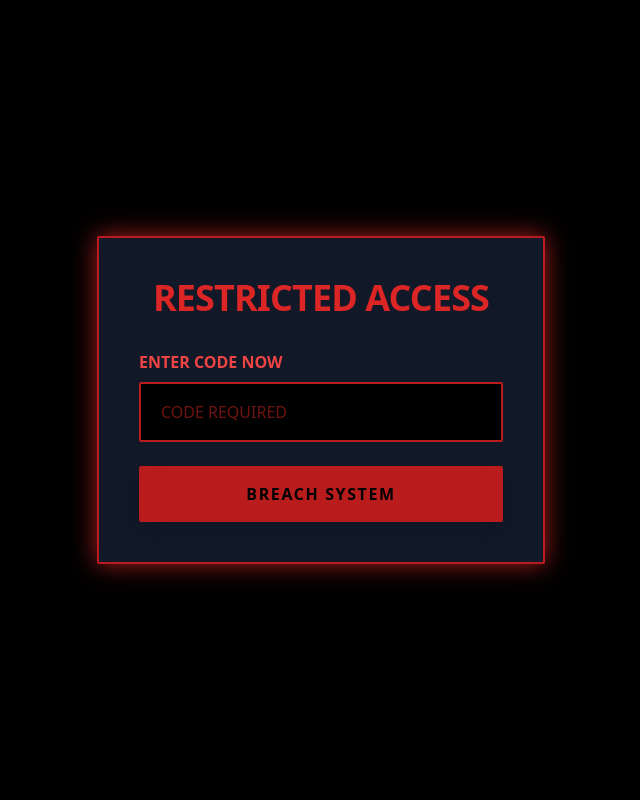
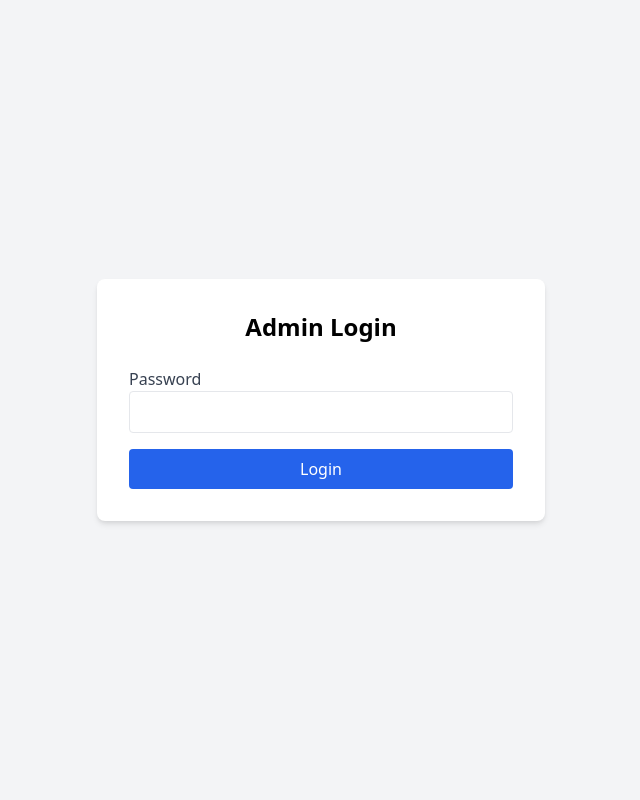
Before and after one commit to steadyBOMBER/Consignments, a Flask app: page /login in a window 1280 px wide. Shown: the whole page, without its empty margins (319-959 px from the left). Run offline with Flask 3, Linux system fonts and the light colour scheme; parts of the project's set-up code (start-up, migrations or seed data) failed here and were passed over; some libraries are stand-ins or nearby versions.

Commit message:
Update login.html

```diff
--- a/templates/login.html
+++ b/templates/login.html
@@ -2,36 +2,18 @@
 <html lang="en">
 <head>
     <meta charset="UTF-8">
-    <meta name="viewport" content="width=device-width, initial-scale=1.0">
-    <title>Admin Login</title>
-    <script src="https://cdn.tailwindcss.com"></script>
-    <style>
-        @keyframes pulse-glow {
-            0%, 100% { box-shadow: 0 0 15px rgba(220, 38, 38, 0.5); }
-            50% { box-shadow: 0 0 25px rgba(220, 38, 38, 0.8); }
-        }
-        .glow-pulse {
-            animation: pulse-glow 1.5s ease-in-out infinite;
-        }
-    </style>
+    <title>Login</title>
+    <link href="https://cdn.jsdelivr.net/npm/tailwindcss@2.2.19/dist/tailwind.min.css" rel="stylesheet">
 </head>
-<body class="bg-black flex items-center justify-center min-h-screen">
-    <div class="bg-gray-900 p-10 rounded-sm shadow-2xl w-full max-w-md border-2 border-red-700 glow-pulse">
-        <h1 class="text-4xl font-black text-red-600 text-center mb-8 tracking-tight">RESTRICTED ACCESS</h1>
-        <form method="POST" class="space-y-6">
-            <div>
-                <label for="password" class="block text-base font-extrabold text-red-500 uppercase">ENTER CODE NOW</label>
-                <input type="password" name="password" id="password"
-                       class="mt-2 w-full px-5 py-4 bg-black border-2 border-red-700 rounded-sm text-red-400 placeholder-red-600/50 focus:outline-none focus:ring-4 focus:ring-red-600 focus:border-red-600 transition-all duration-150"
-                       placeholder="CODE REQUIRED" required>
+<body class="bg-gray-100 flex items-center justify-center h-screen">
+    <div class="bg-white p-8 rounded-lg shadow-md w-full max-w-md">
+        <h1 class="text-2xl font-bold mb-6 text-center">Admin Login</h1>
+        <form method="POST" action="{{ url_for('login') }}">
+            <div class="mb-4">
+                <label for="password" class="block text-gray-700">Password</label>
+                <input type="password" name="password" id="password" class="w-full p-2 border rounded">
             </div>
-            <button type="submit"
-                    class="w-full bg-red-700 text-black py-4 px-6 rounded-sm font-extrabold uppercase tracking-widest hover:bg-red-800 focus:outline-none focus:ring-4 focus:ring-red-600 focus:ring-offset-2 focus:ring-offset-black transition-all duration-150 shadow-lg">
-                BREACH SYSTEM
-            </button>
-            {% if error %}
-                <p class="mt-4 text-red-500 text-center font-bold uppercase">{{ error }}</p>
-            {% endif %}
+            <button type="submit" class="w-full bg-blue-600 text-white p-2 rounded hover:bg-blue-700">Login</button>
         </form>
     </div>
 </body>
```
